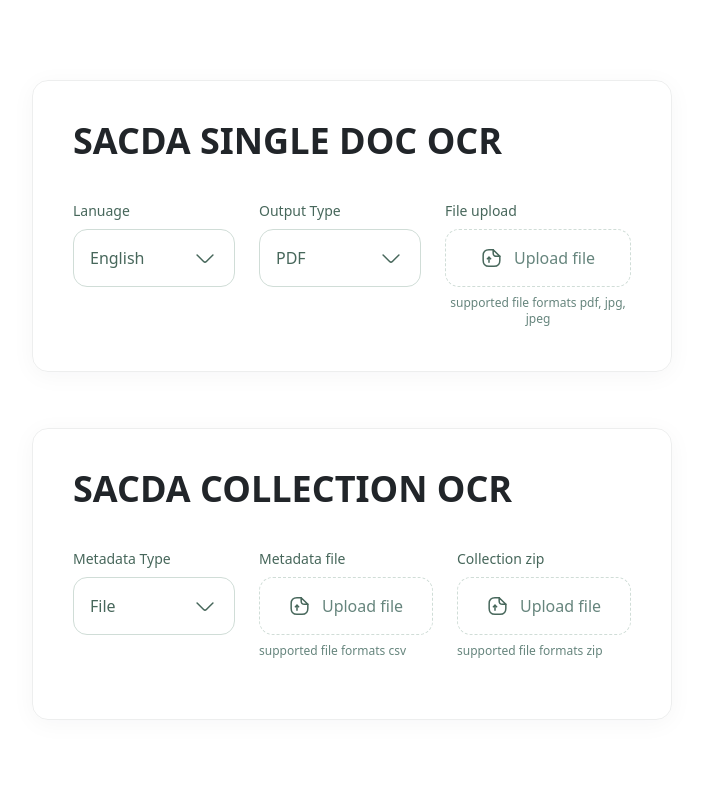
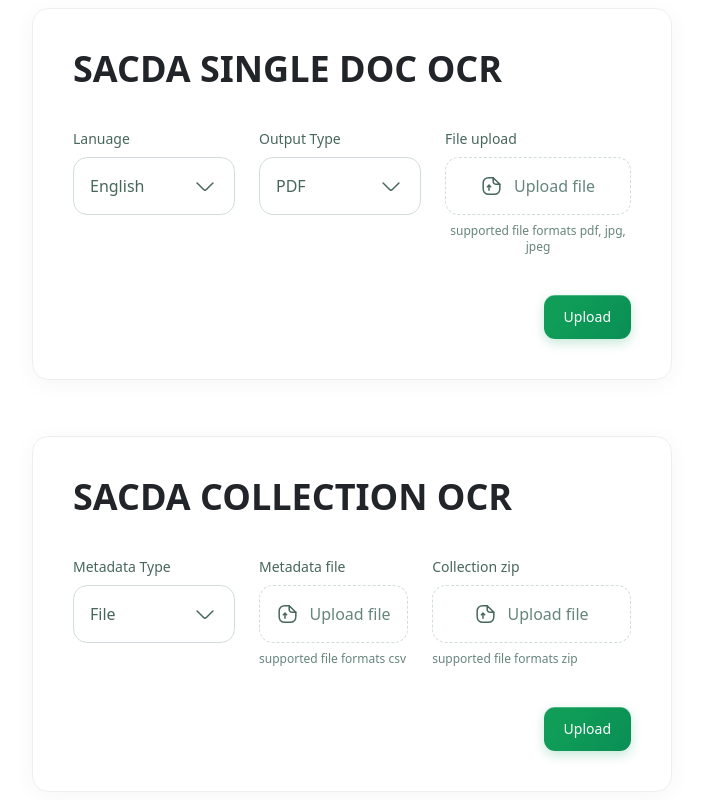
Before and after one commit to south-asian-canadian-digital-archive/sacda-scripts-server, a SvelteKit app in the folder frontend/: page / in a window 1280 px wide. Shown: the whole page, without its empty margins (288-991 px from the left). Built offline with nearby package versions, Linux system fonts and the light colour scheme.

Commit message:
feat: form submition functionality

```diff
--- a/frontend/src/lib/Components/FileUpload.svelte
+++ b/frontend/src/lib/Components/FileUpload.svelte
@@ -7,7 +7,9 @@
 	export let files: FileList | null;
 	export let label = '';
 	export let caption = '';
-
+	export let multiple = false;
+	export let accept = '';
+	export let name: string = '';
 	export let danger: boolean = false;
 	export let dangerMessage: string = '';
 
@@ -22,6 +24,7 @@
 	<label class="text-[#47675B] font-medium text-sm" for="">
 		{#if label}{label}{:else}&nbsp;{/if}
 	</label>
+	<div class="w-full relative flex items-center">
 		<div
 			class="input-selected flex flex-row gap-3 items-center justify-center w-full text-[#66857D] min-h-[54px] border border-dashed border-[#D0DDD7] rounded-[14px] p-4 outline-none ease-out duration-100 cursor-pointer select-none"
 			class:input-danger={danger}
@@ -46,8 +49,18 @@
 					<span class="flex flex-row items-center gap-1 text-[#1D3932]">
 						<PlayCircle />
 						{files[0].name}
+						{#if files.length > 1}+{files.length - 1}{/if}
 					</span>
+				</div>
+			{:else}
+				<DocumentUpload />
+				<span>Upload file</span>
+			{/if}
+			<input type="file" bind:files hidden {multiple} {name} {accept} bind:this={input} />
+		</div>
+		{#if files}
 			<span
+				class="absolute right-3 cursor-pointer"
 				on:click|stopPropagation={() => {
 					files = null;
 				}}
@@ -55,12 +68,7 @@
 			>
 				<Close color="#47675B" size="20" />
 			</span>
-			</div>
-		{:else}
-			<DocumentUpload />
-			<span>Upload file</span>
 		{/if}
-		<input type="file" bind:files hidden bind:this={input} />
 	</div>
 	{#if danger}
 		<caption class="text-[#D75870] text-xs">
--- a/frontend/src/lib/Components/buttons/primary/Default.svelte
+++ b/frontend/src/lib/Components/buttons/primary/Default.svelte
@@ -5,6 +5,7 @@
 </script>
 
 <button
+	type="submit"
 	on:keydown
 	on:click
 	{disabled}
@@ -36,7 +37,7 @@
 	}
 
 	.lg {
-		@apply py-[17px] px-7 font-semibold text-base text-white rounded-14;
+		@apply py-[17px] px-7 font-semibold text-base text-white rounded-[14px];
 	}
 
 	.disabled {
--- a/frontend/src/lib/Components/dropdowns/Default.svelte
+++ b/frontend/src/lib/Components/dropdowns/Default.svelte
@@ -9,6 +9,7 @@
 	export let placeholder = '';
 	export let danger: boolean = false;
 	export let dangerMessage: string = '';
+	export let name: string = '';
 
 	export let multiple = false;
 	export let value = '';
@@ -57,6 +58,7 @@
 		readonly={!notReadOnly}
 		cursorPointer={!notReadOnly}
 		on:submit
+		bind:name
 	>
 		<slot name="icon">
 			<div
--- a/frontend/src/lib/Components/inputs/Main.svelte
+++ b/frontend/src/lib/Components/inputs/Main.svelte
@@ -9,6 +9,7 @@
 	export let dangerMessage: string = '';
 	export let readonly: boolean = false;
 	export let autofocus: boolean = false;
+	export let name: string = '';
 
 	const dispatch = createEventDispatcher();
 
@@ -35,6 +36,7 @@
 		{placeholder}
 		{readonly}
 		{autofocus}
+		{name}
 	/>
 	{#if danger}
 		<caption class="text-[#D75870] text-xs">
--- a/frontend/src/lib/Components/inputs/WithOption.svelte
+++ b/frontend/src/lib/Components/inputs/WithOption.svelte
@@ -24,6 +24,7 @@
 	export let focus = false;
 	export let readonly = false;
 	export let cursorPointer = false;
+	export let name = '';
 
 	export let searchValue = '';
 
@@ -95,6 +96,7 @@
 				}}
 				{placeholder}
 				{readonly}
+				{name}
 				class:cursor-pointer={cursorPointer}
 			/>
 		</div>
--- a/frontend/src/routes/+page.svelte
+++ b/frontend/src/routes/+page.svelte
@@ -1,5 +1,6 @@
 <script lang="ts">
 	import FileUpload from '$lib/Components/FileUpload.svelte';
+	import Default from '$lib/Components/buttons/primary/Default.svelte';
 	import Dropdown from '../lib/Components/dropdowns/Default.svelte';
 	import Input from '../lib/Components/inputs/Main.svelte';
 
@@ -13,32 +14,70 @@
 	let singleDocFile: FileList | null = null;
 
 	const uploadSingle = () => {
+		console.log(language, outputType, singleDocFile);
 
-	}
+		// if (!singleDocFile) {
+		// 	alert('Please select a file');
+		// 	return;
+		// }
 
+		// let formData = new FormData();
+		// formData.append('language', language);
+		// formData.append('outputType', outputType);
+		// formData.append(
+		// 	'files',
+		// 	new Blob([singleDocFile[0]], { type: singleDocFile[0].type }),
+		// 	singleDocFile[0].name
+		// );
+	};
+	const uploadCollection = () => {};
 </script>
 
 <main class="flex flex-col gap-14 h-screen py-20 items-center justify-center overflow-y-auto">
-	<form class="container">
+	<form
+		action="http://localhost:8000/ocr-files/"
+		enctype="multipart/form-data"
+		method="post"
+		class="container"
+	>
 		<h1>SACDA SINGLE DOC OCR</h1>
 
 		<div class="input-container">
 			<Dropdown
 				label="Lanuage"
 				caption=""
+				name="language"
 				bind:value={language}
 				options={['English', 'Hindi', 'Punjabi', 'Japanese']}
 			/>
-			<Dropdown label="Output Type" caption="" bind:value={outputType} options={['PDF', 'PDF/A']} />
+			<Dropdown
+				label="Output Type"
+				caption=""
+				name="output_type"
+				bind:value={outputType}
+				options={['PDF', 'PDF/A']}
+			/>
 			<FileUpload
 				label="File upload"
 				caption="supported file formats pdf, jpg, jpeg"
+				name="files"
+				multiple
+				accept="application/pdf, image/jpeg, image/jpg"
 				bind:files={singleDocFile}
 			/>
 		</div>
+
+		<div class="w-full flex flex-row justify-end">
+			<Default on:click={uploadSingle}>Upload</Default>
+		</div>
 	</form>
 
-	<div class="container">
+	<form
+		action="http://localhost:8000/ocr-collection/"
+		enctype="multipart/form-data"
+		method="post"
+		class="container"
+	>
 		<h1>SACDA COLLECTION OCR</h1>
 
 		<div class="input-container">
@@ -47,23 +86,41 @@
 				bind:value={metadataType}
 				caption=""
 				options={['File', 'Link']}
+				name="metadata_type"
 			/>
-			{#if metadataType === 'Link'}
-				<Input bind:value={metadataLink} label="Link" caption="Enter link" />
-			{:else}
+			<!-- {#if metadataType === 'Link'} -->
+			<span class:hidden={metadataType !== 'Link'} class="w-3/4">
+				<Input
+					bind:value={metadataLink}
+					label="Link"
+					caption="Enter link"
+					name="metadata_file_link"
+				/>
+			</span>
+			<!-- {:else} -->
+			<span class:hidden={metadataType !== 'File'} class="w-3/4">
 				<FileUpload
 					bind:files={metadataFile}
 					label="Metadata file"
 					caption="supported file formats csv"
+					accept="text/csv"
+					name="metadata_file"
 				/>
-			{/if}
+			</span>
+			<!-- {/if} -->
 			<FileUpload
 				bind:files={collectionFile}
 				label="Collection zip"
 				caption="supported file formats zip"
+				accept="application/zip"
+				name="collection_zip"
 			/>
 		</div>
-	</div>
+
+		<div class="w-full flex flex-row justify-end">
+			<Default on:click={uploadCollection}>Upload</Default>
+		</div>
+	</form>
 </main>
 
 <style type="postcss">
@@ -71,7 +128,7 @@
 		@apply text-4xl font-bold text-[#212529];
 	}
 	.container {
-		@apply flex flex-col gap-10 h-80 w-1/2 p-10 pb-8 rounded-2xl border border-[#21252914];
+		@apply flex flex-col gap-10 w-1/2 p-10 rounded-2xl border border-[#21252914];
 
 		box-shadow: 0px 4px 24px rgba(8, 5, 46, 0.04);
 	}
```
Also changed, not shown: 1 other file (tests, documents, lock files or other folders). Lines whose indentation alone changed are shown as unchanged.
